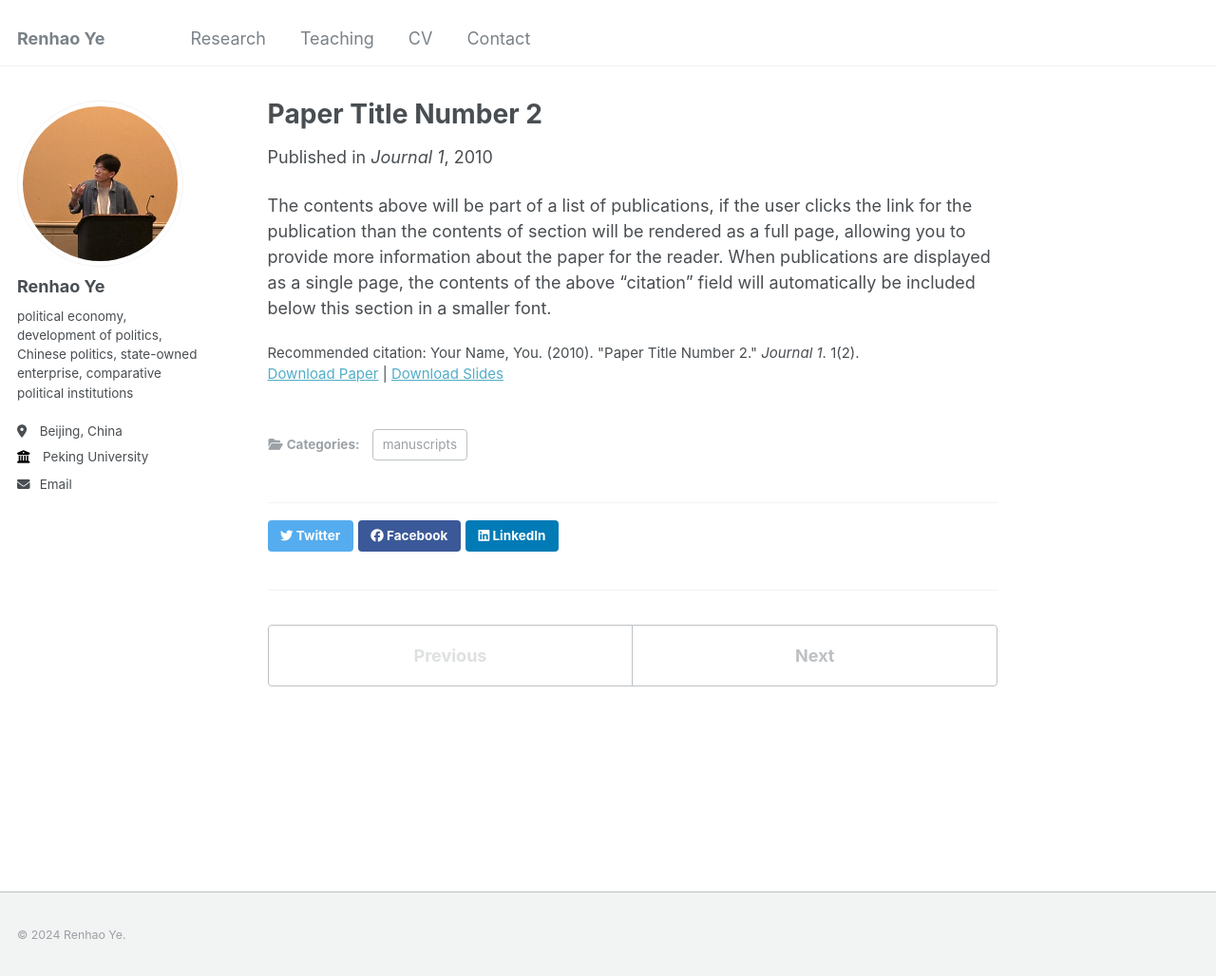
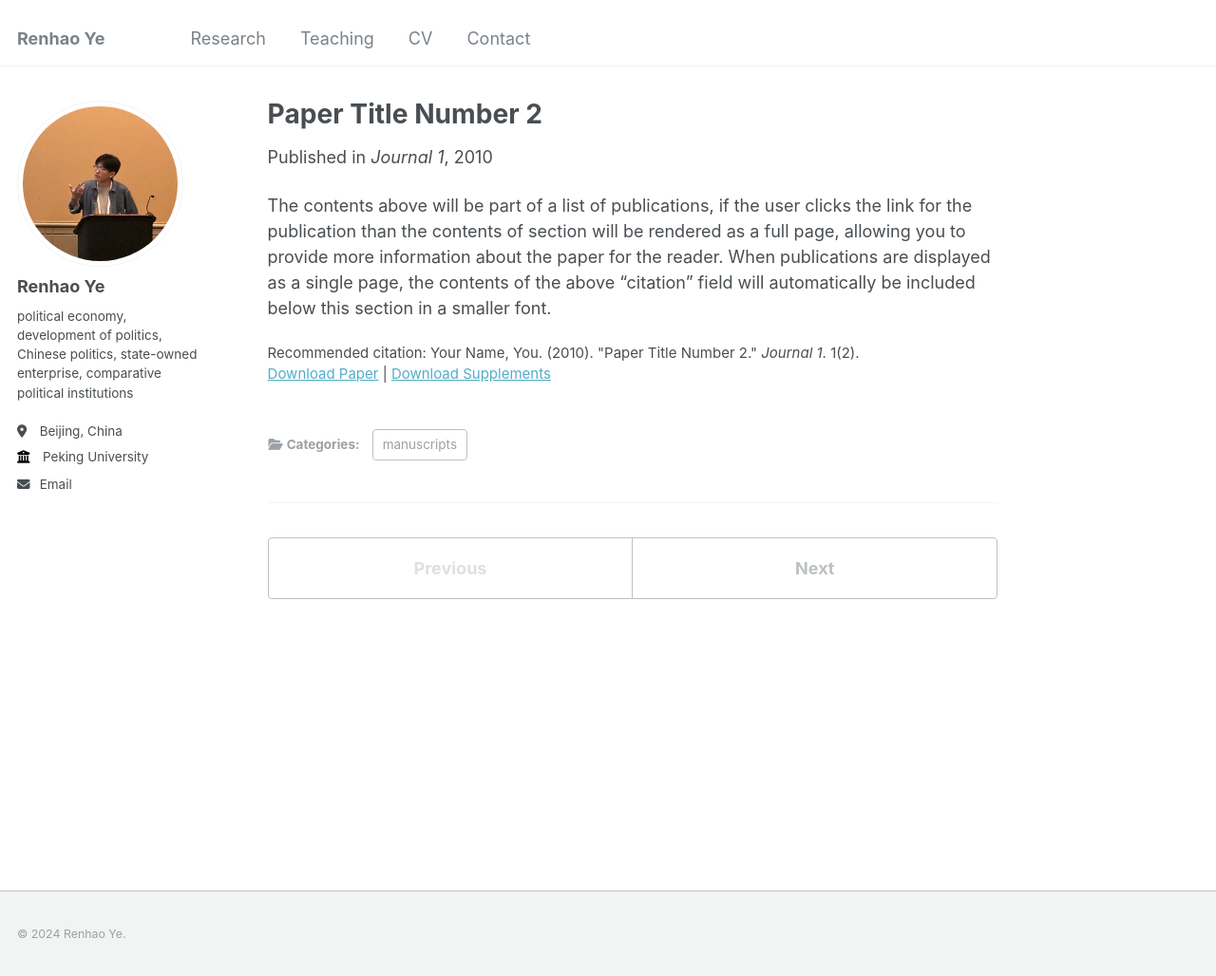
Before and after one commit to thenhow-ye/thenhow-ye.github.io, a Jekyll site: the page built from _publications/2010-10-01-paper-title-number-2.md, in a window 1280 px wide and 1030 px high. Shown: the whole window at 95% size. Built offline with Jekyll 4.4.1, drawn with Linux system fonts in a browser that asks for light colours.

Commit message:
Update single.html

```diff
--- a/_layouts/single.html
+++ b/_layouts/single.html
@@ -48,15 +48,15 @@ layout: default
         {{ content }}
 
         {% if page.citation and page.paperurl and page.slidesurl %}
-          <p style="font-size: smaller">Recommended citation: {{ page.citation }}<br /><a href="{{ page.paperurl }}">Download Paper</a> | <a href="{{ page.slidesurl }}">Download Slides</a></p>
+          <p style="font-size: smaller">Recommended citation: {{ page.citation }}<br /><a href="{{ page.paperurl }}">Download Paper</a> | <a href="{{ page.slidesurl }}">Download Supplements</a></p>
         {% elsif page.citation and page.paperurl %}
           <p style="font-size: smaller">Recommended citation: {{ page.citation }}<br /><a href="{{ page.paperurl }}">Download Paper</a></p>
         {% elsif page.citation and page.slidesurl %}
-          <p style="font-size: smaller">Recommended citation: {{ page.citation }}<br /><a href="{{ page.slidesurl }}">Download Slides</a></p>
+          <p style="font-size: smaller">Recommended citation: {{ page.citation }}<br /><a href="{{ page.slidesurl }}">Download Supplements</a></p>
         {% elsif page.citation %}
           <p style="font-size: smaller">Recommended citation: {{ page.citation }}</p>
         {% elsif page.slidesurl %}
-          <p style="font-size: smaller"><a href="{{ page.slidesurl }}">Download Slides</a></p>
+          <p style="font-size: smaller"><a href="{{ page.slidesurl }}">Download Supplements</a></p>
         {% endif %}
 
         {% if page.link %}<div><a href="{{ page.link }}" class="btn">{{ site.data.ui-text[site.locale].ext_link_label | default: "Direct Link" }}</a></div>{% endif %}
@@ -69,7 +69,7 @@ layout: default
         {% include page__taxonomy.html %}
       </footer>
 
-      {% if page.share %}{% include social-share.html %}{% endif %}
+<!--       {% if page.share %}{% include social-share.html %}{% endif %} -->
 
       {% include post_pagination.html %}
     </div>
```
